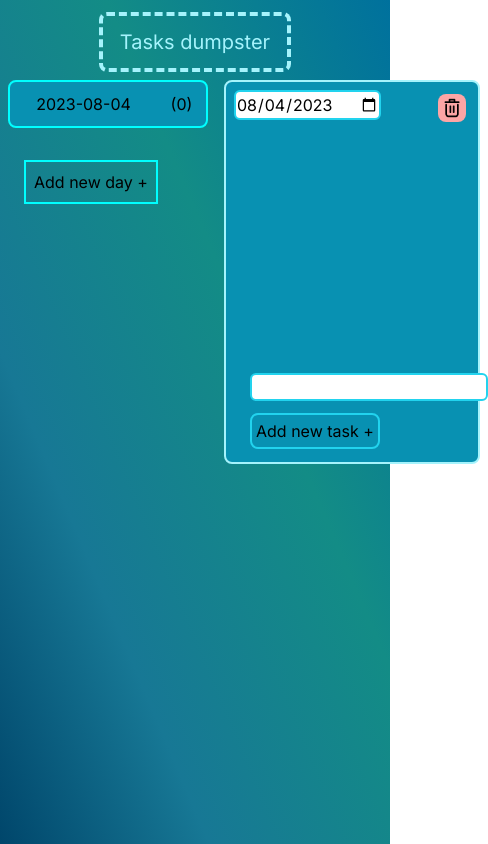
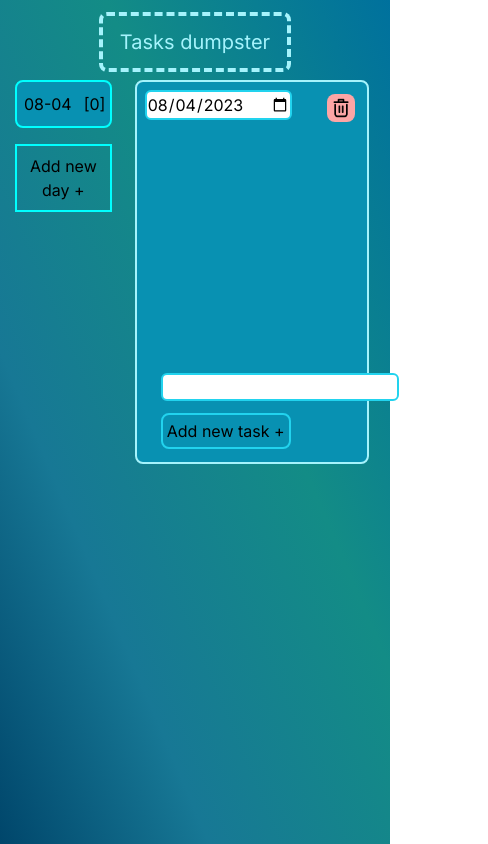
Before and after one commit to MishaFomenko/planner, a Next.js app: page / in a window 390 px wide. Shown: the whole page, 488 px wide, since content can reach past the window. Built offline with nearby package versions, Linux system fonts and the light colour scheme.

Commit message:
fixing layout for smaller devices

```diff
--- a/app/components/todolist.jsx
+++ b/app/components/todolist.jsx
@@ -188,7 +188,7 @@ export default function ToDoList() {
     }
   };
 
-    let small2large = windowWidth <= 640;
+    let small2large = windowWidth <= 680;
 
     let dayscards = days.map((data) => {
 
@@ -221,14 +221,14 @@ export default function ToDoList() {
                 {small2large
                 ?
                 <div className='flex w-full'>
-                    <p className='w-3/4 p-2.5 text-center'
+                    <p className='w-2/3 pt-2.5 text-center'
                     id={data.id}
                     onDrop={(e)=>drop(e)}
                     onDragOver={(e)=>{e.preventDefault()}}
                     >
-                        {days[days.findIndex((obj) => obj.id == data.id)].date}
+                        {days[days.findIndex((obj) => obj.id == data.id)].date.substring(5)}
                     </p>
-                    <p className=' w-1/4 p-2.5 text-center '>({data.tasks.length})</p>
+                    <p className=' w-1/3 pt-2.5 text-center'>[{data.tasks.length}]</p>
                 </div>
                 :
                 <input type="date" className='mt-2 ml-2 rounded-md border-2 border-cyan-300'
@@ -339,9 +339,10 @@ export default function ToDoList() {
             </div>
 
             <div className={small2large ? 'grid grid-columns-2' : 'flex flex-wrap'}>
-                <div className={small2large ? 'z-10' : 'flex flex-wrap justify-center z-10'}
+                <div className={small2large ? 'z-10 flex flex-col items-center' : 'flex flex-wrap justify-center z-10'}
                 >
                     {dayscards}
+
 
                     <button className={small2large ? 'phone-addDay' :
                     'phone-add-days item-center mt-24 ml-6 w-52 h-52 border-cyan-200 border-8 border-dashed rounded-lg hover:bg-green-300 duration-500'}
@@ -350,10 +351,6 @@ export default function ToDoList() {
                 </div>
                 {(small2large && currentDay!==undefined)
                 ?
-                // <div className='col-start-2 phone-current-card'>
-                //         <p className='p-24'>hello world</p>
-                // </div>
-
                 <div
                 id={currentDay.id}
                 key={currentDay.id}
--- a/app/globals.css
+++ b/app/globals.css
@@ -2,18 +2,11 @@
 @tailwind components;
 @tailwind utilities;
 
-@media (max-width: 640px) {
-    .phone-total {
+  @media (width<680px) {
 
-    }
-    .phone-cards {
-      /* display: flex; */
-      /* flex-direction: column;
-      align-items: flex-start; */
-    }
     .phone-current-card {
         margin: 0.5rem;
-        width: 16rem;
+        width: 60vw;
         height: 24rem;
 
         border-radius: 0.5rem;
@@ -21,7 +14,8 @@
     }
     .phone-empty-card {
         margin: 0.5rem;
-        width: 16rem;
+        width: 60vw;
+        /* width: 15rem; */
         height: 24rem;
 
         display: flex;
@@ -34,38 +28,32 @@
 
     }
 
-  }
+
 
     .phone-one-card {
-        display: flex;
+
         margin: 0.5rem;
-        width: 12.5rem;
+
+        width: 25vw;
         height: 3rem;
         background-color: rgb(8 145 178);
         border-radius: 0.5rem;
         border-width: 2px;
         border-color: cyan;
-        position: relative;
-    }
+        }
     .phone-addDay {
-        margin: 1.5rem;
+        max-width: 25vw;
+        min-width: 20vw;
+        margin: 0.5rem;
         padding: 0.5rem;
         border-width: 2px;
         border-color: cyan;
         z-index: 10;
 
     }
+}
 
     .bg-grad {
         background: rgb(0,113,157);
         background: linear-gradient(247deg, rgba(0,113,157,1) 0%, rgba(19,140,134,1) 38%, rgba(23,120,149,1) 72%, rgba(0,70,107,1) 100%);
     }
-
-    /* .large-one-card {
-        margin: 1.5rem;
-        width: 18rem;
-        height: 24rem;
-        background-color: rgb(187 247 208);
-        border-radius: 0.5rem;
-        position: relative;
-    } */
```
